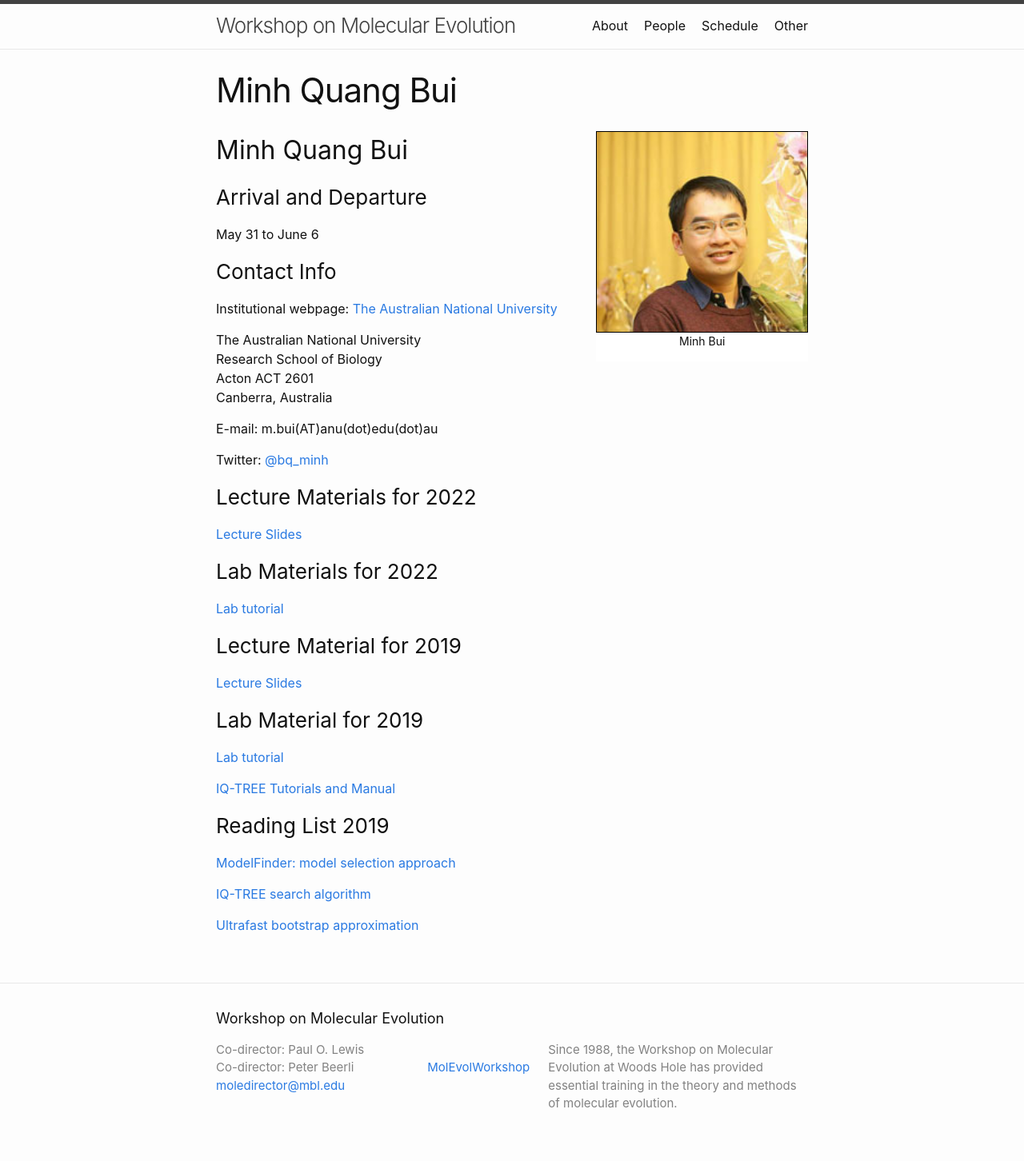
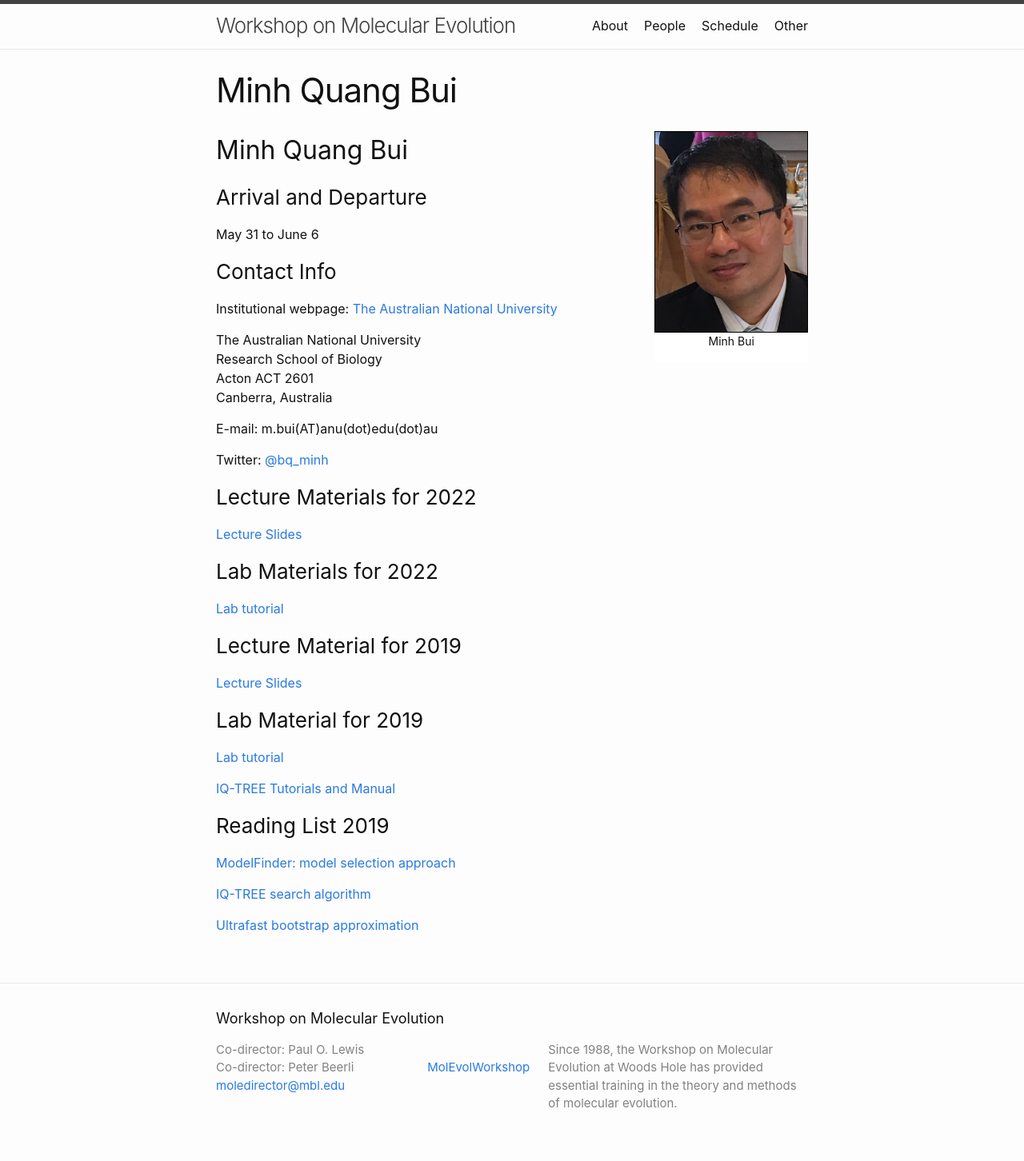
Before and after one commit to molevolworkshop/molevolworkshop.github.io, a Jekyll site: the page built from faculty/bui/bui.md, in a window 1280 px wide. Shown: the whole page at 80% size. Built offline with Jekyll 4.4.1, drawn with Linux system fonts in a browser that asks for light colours.

Commit message:
Update bui.md

```diff
--- a/faculty/bui/bui.md
+++ b/faculty/bui/bui.md
@@ -3,7 +3,7 @@ layout: page
 title: Minh Quang Bui
 permalink: /faculty-bui/
 ---
-{% include figure.html description="Minh Bui" url="/faculty/bui/img/B_Q_Minh.jpg" css="image-right" height="250px" %}
+{% include figure.html description="Minh Bui" url="/faculty/bui/img/ScreenShot2019-02-22at12.13.31am.png" css="image-right" height="250px" %}
 
 ## Minh Quang Bui
 
```
